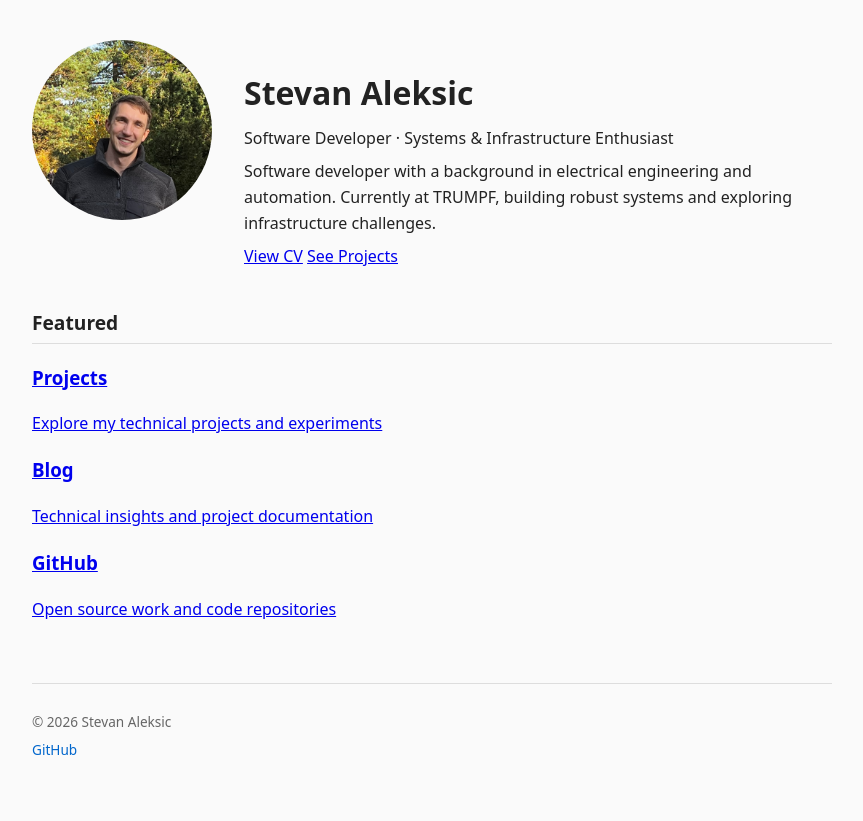
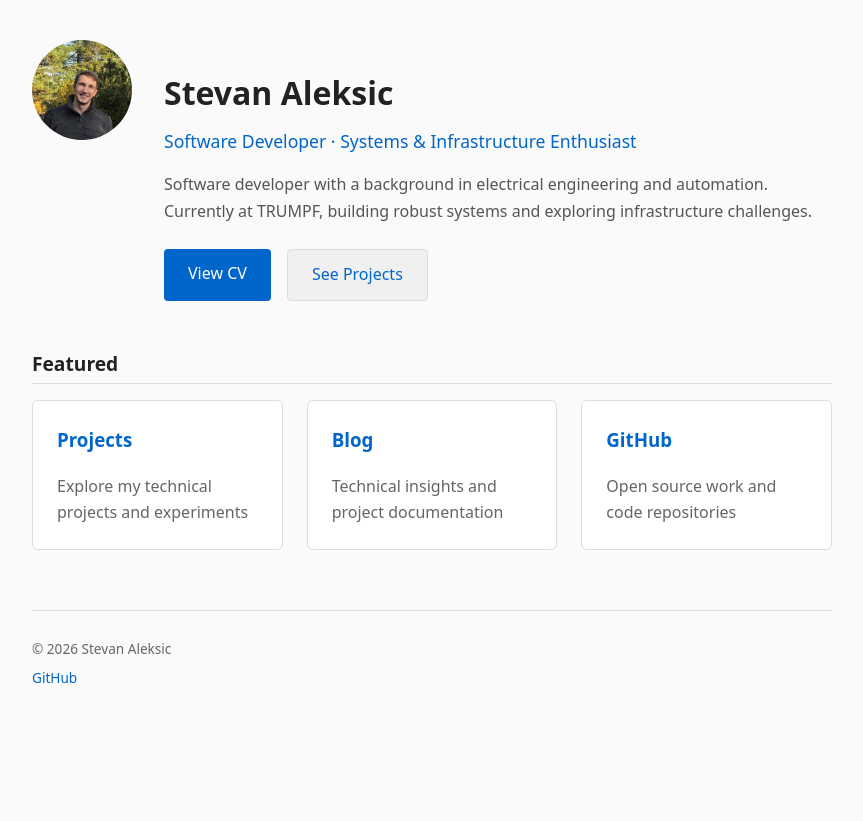
Before and after one commit to EngingeerSteve/stevan-aleksic-site, a web app: file index.html in a window 1280 px wide. Shown: the part 195-1016 px from the top of the page, without its empty margins (208-1071 px from the left). After the commit the page ends 878 px from the top, so only its background shows below. Run offline with its HTML, style and script files only (its server is not run), Linux system fonts and the light colour scheme.

Commit message:
Homepage style improved

```diff
--- a/css/style.css
+++ b/css/style.css
@@ -175,6 +175,19 @@ article li {
     width: 120px;
     height: 120px;
   }
+
+  .cta-buttons {
+    flex-direction: column;
+  }
+
+  .btn {
+    width: 100%;
+    text-align: center;
+  }
+
+  .featured-grid {
+    grid-template-columns: 1fr;
+  }
 }
 
 /* Desktop */
@@ -187,8 +200,95 @@ article li {
   }
 
   .profile-photo {
-    width: 180px;
-    height: 180px;
+    width: 100px;
+    height: 100px;
     flex-shrink: 0;
   }
 }
+
+.hero {
+  margin-bottom: 3rem;
+}
+
+.tagline {
+  font-size: 1.1rem;
+  color: #0066cc;
+  margin-bottom: 1rem;
+  font-weight: 500;
+}
+
+.bio {
+  font-size: 1rem;
+  color: #555;
+  margin-bottom: 1.5rem;
+  line-height: 1.7;
+}
+
+.cta-buttons {
+  display: flex;
+  gap: 1rem;
+  flex-wrap: wrap;
+}
+
+.btn {
+  padding: 0.75rem 1.5rem;
+  border-radius: 4px;
+  text-decoration: none;
+  font-weight: 500;
+  transition: all 0.3s ease;
+  display: inline-block;
+  cursor: pointer;
+  border: none;
+}
+
+.btn-primary {
+  background-color: #0066cc;
+  color: white;
+}
+
+.btn-primary:hover {
+  background-color: #0052a3;
+}
+
+.btn-secondary {
+  background-color: #f0f0f0;
+  color: #0066cc;
+  border: 1px solid #ddd;
+}
+
+.btn-secondary:hover {
+  background-color: #e8e8e8;
+}
+
+.featured-grid {
+  display: grid;
+  grid-template-columns: repeat(auto-fit, minmax(250px, 1fr));
+  gap: 1.5rem;
+  margin-top: 1rem;
+}
+
+.featured-card {
+  padding: 1.5rem;
+  background: white;
+  border: 1px solid #ddd;
+  border-radius: 6px;
+  text-decoration: none;
+  color: #222;
+  transition: all 0.3s ease;
+}
+
+.featured-card:hover {
+  border-color: #0066cc;
+  box-shadow: 0 4px 12px rgba(0, 102, 204, 0.1);
+  transform: translateY(-2px);
+}
+
+.featured-card h3 {
+  margin-top: 0;
+  color: #0066cc;
+}
+
+.featured-card p {
+  color: #666;
+  margin-bottom: 0;
+}
```
